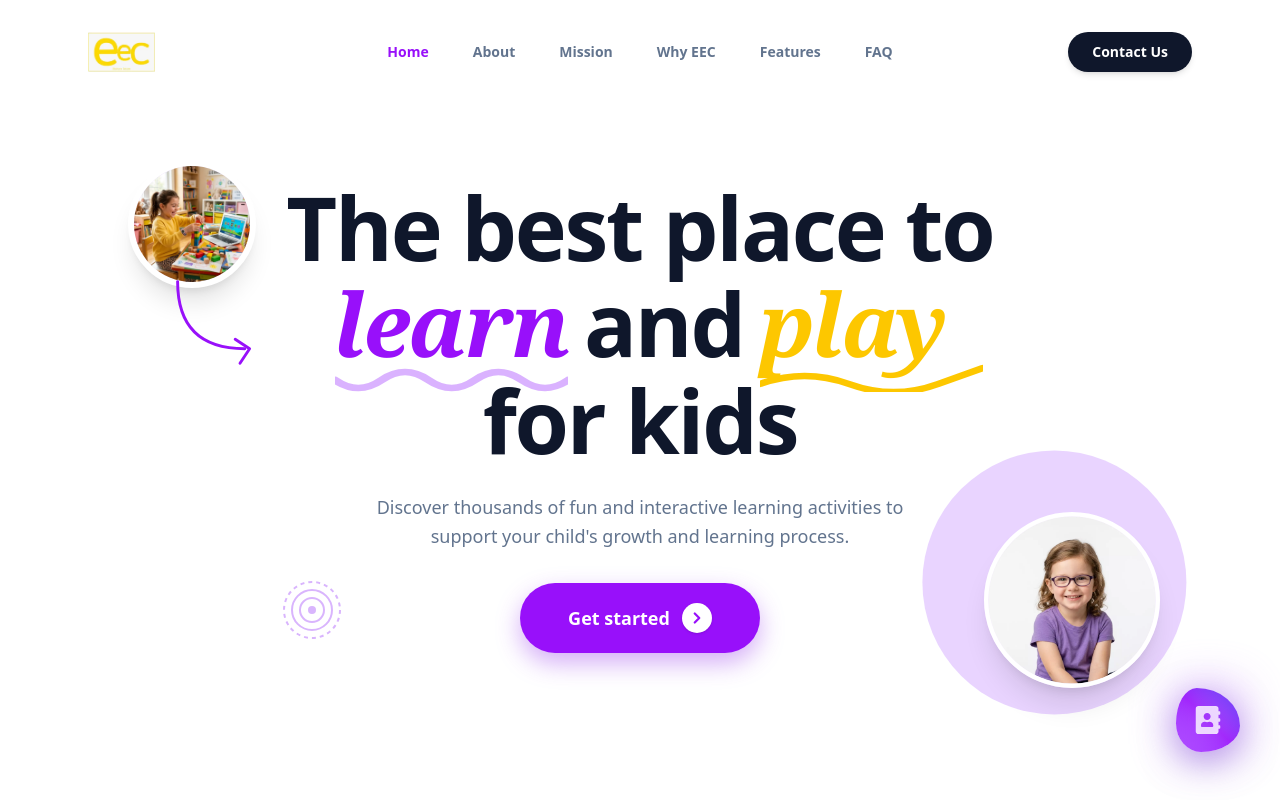
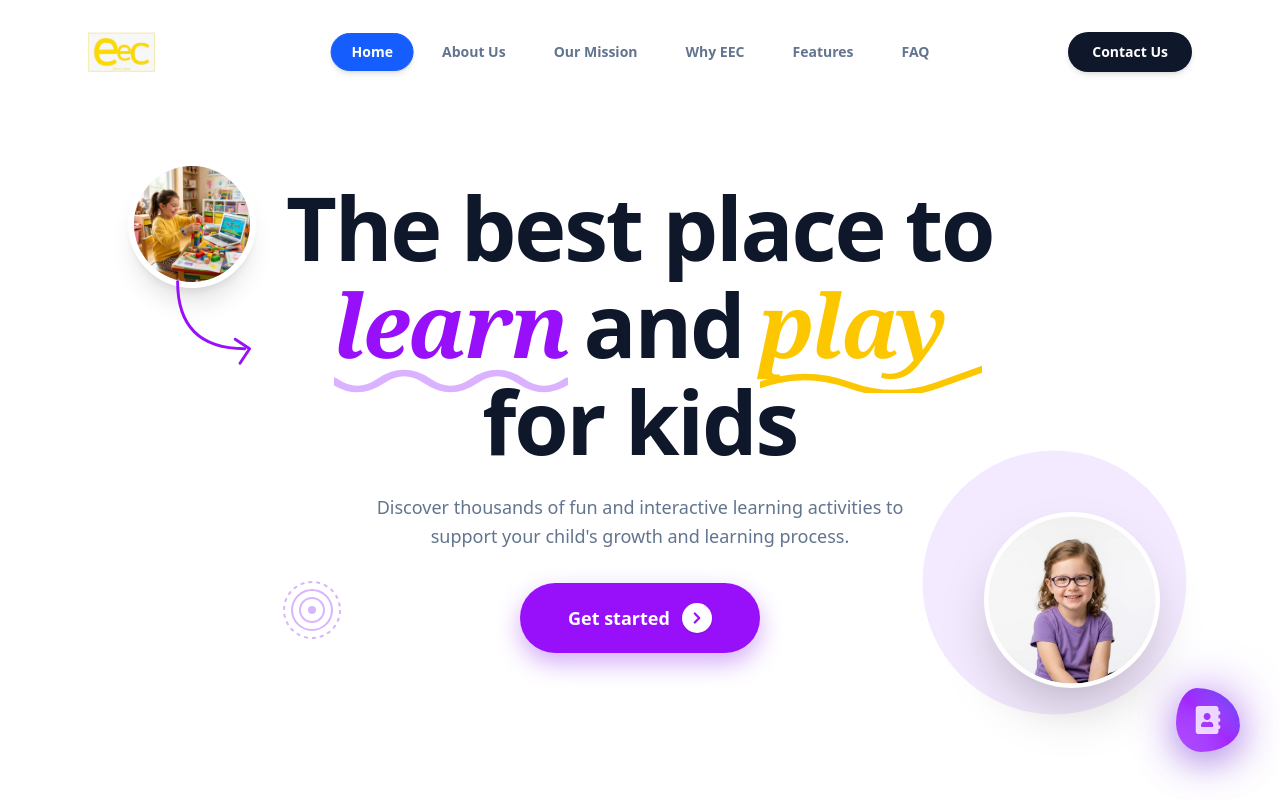
Before and after one commit to yarrowtech-intern2/EECB2CLanding, a React (Vite) app in the folder frontend/: page / in a window 1280 px wide. Shown: the top 800 px of the page. Built offline with nearby package versions, Linux system fonts and the light colour scheme.

Commit message:
here fixed stricy header

```diff
--- a/frontend/src/Components/About.jsx
+++ b/frontend/src/Components/About.jsx
@@ -7,11 +7,11 @@ const About = () => {
       <div className="global-container relative z-10 flex flex-col lg:flex-row items-center gap-8 lg:gap-20">
 
         {/* Left Side: Image */}
-        <div className="w-full lg:w-1/2 relative flex justify-center lg:justify-start" data-aos="fade-right">
+        <div className="w-full lg:w-1/2 relative flex justify-center lg:justify-start" data-aos="fade-up" data-aos-offset="0">
           <div className="relative w-64 h-64 sm:w-80 sm:h-80 lg:w-[450px] lg:h-[450px]">
             {/* Main Image - Now rounded square without border */}
             <div className="w-full h-full rounded-[40px] shadow-2xl overflow-hidden relative z-10 bg-white">
-              <img src={learningMaterials} alt="About Edify Eight" className="w-full h-full object-cover" />
+              <img src={learningMaterials} alt="About Edify Eight" className="w-full h-full object-cover" loading="eager" />
             </div>
             {/* Decorative shapes */}
             <div className="absolute -top-4 -left-4 sm:-top-6 sm:-left-6 w-24 h-24 sm:w-32 sm:h-32 bg-yellow-400 rounded-3xl -z-10 opacity-20 animate-pulse"></div>
--- a/frontend/src/Components/Header.jsx
+++ b/frontend/src/Components/Header.jsx
@@ -1,11 +1,9 @@
 import React, { useEffect, useRef, useState } from "react";
 import { useNavigate, useLocation } from "react-router-dom";
 import Logo from "../assets/logo.webp";
-import { FaBars, FaTimes, FaHome, FaInfoCircle, FaBullseye, FaQuestionCircle, FaStar, FaThLarge } from "react-icons/fa";
+import { FaBars, FaTimes } from "react-icons/fa";
 
 const Header = () => {
-  const [isVisible, setIsVisible] = useState(true);
-  const [lastScrollY, setLastScrollY] = useState(0);
   const [mobileOpen, setMobileOpen] = useState(false);
   const [activeSection, setActiveSection] = useState("home");
   const [scrolled, setScrolled] = useState(false);
@@ -15,12 +13,12 @@ const Header = () => {
   const location = useLocation();
 
   const navLinks = [
-    { label: "Home", id: "home", icon: <FaHome /> },
-    { label: "About", id: "about", icon: <FaInfoCircle /> },
-    { label: "Mission", id: "mission", icon: <FaBullseye /> },
-    { label: "Why EEC", id: "why-eec", icon: <FaStar /> },
-    { label: "Features", id: "features", icon: <FaThLarge /> },
-    { label: "FAQ", id: "faq", icon: <FaQuestionCircle /> },
+    { label: "Home", id: "home" },
+    { label: "About Us", id: "about" },
+    { label: "Our Mission", id: "mission" },
+    { label: "Why EEC", id: "why-eec" },
+    { label: "Features", id: "features" },
+    { label: "FAQ", id: "faq" },
   ];
 
   /* ======================
@@ -30,21 +28,7 @@ const Header = () => {
   useEffect(() => {
     const handleScroll = () => {
       const currentScrollY = window.scrollY;
-      setScrolled(currentScrollY > 30);
-
-      // Hide Header Logic
-      if (currentScrollY > lastScrollY && currentScrollY > 100) {
-        setIsVisible(false);
-      } else {
-        setIsVisible(true);
-      }
-
-      // CLOSE MENU ON SCROLL
-      if (mobileOpen) {
-        setMobileOpen(false);
-      }
-
-      setLastScrollY(currentScrollY);
+      setScrolled(currentScrollY > 20);
 
       // Active Section Logic
       const scrollPosition = currentScrollY + 150;
@@ -63,7 +47,7 @@ const Header = () => {
 
     window.addEventListener("scroll", handleScroll, { passive: true });
     return () => window.removeEventListener("scroll", handleScroll);
-  }, [lastScrollY, mobileOpen]);
+  }, []);
 
   /* ======================
      MOBILE CLOSE OUTSIDE
@@ -121,27 +105,27 @@ const Header = () => {
       ====================== */}
       <header
         className={`hidden lg:block fixed left-0 w-full z-[9999] transition-all duration-500 ease-in-out ${
-          isVisible ? "translate-y-0" : "-translate-y-full"
-        } ${
           scrolled ? "top-2 px-6" : "top-0 py-5 bg-transparent"
         }`}
       >
         <div className={`global-container relative flex items-center justify-between transition-all duration-500 ${
           scrolled
-            ? "h-16 bg-white/90 backdrop-blur-md shadow-lg rounded-full border border-white/20"
-            : "h-16 bg-transparent"
+            ? "h-16 bg-white/95 backdrop-blur-md shadow-lg rounded-full border border-slate-200"
+            : "h-16 bg-transparent border-transparent"
         }`}>
           <button onClick={() => scrollToSection("home")} className="ml-6">
             <img src={Logo} alt="logo" className="h-10 w-auto" />
           </button>
           <div className="flex items-center absolute left-1/2 -translate-x-1/2">
-            <nav className="flex items-center gap-1">
+            <nav className="flex items-center gap-2">
               {navLinks.map((item) => (
                 <button
                   key={item.id}
                   onClick={() => scrollToSection(item.id)}
                   className={`px-5 py-2 rounded-full text-sm font-bold transition-all duration-300 ${
-                    activeSection === item.id ? "text-purple-600" : "text-slate-500 hover:text-slate-800"
+                    activeSection === item.id
+                      ? "bg-blue-600 text-white shadow-md border border-blue-600"
+                      : "text-slate-500 hover:text-slate-800"
                   }`}
                 >
                   {item.label}
@@ -150,7 +134,7 @@ const Header = () => {
             </nav>
           </div>
           <div className="mr-6">
-            <button onClick={() => scrollToSection("contact")} className="bg-slate-900 text-white px-6 py-2.5 rounded-full text-sm font-bold hover:bg-purple-600 transition-all shadow-md">
+            <button onClick={() => scrollToSection("contact")} className="bg-slate-900 text-white px-6 py-2.5 rounded-full text-sm font-bold hover:bg-blue-600 transition-all shadow-md">
               Contact Us
             </button>
           </div>
@@ -158,16 +142,14 @@ const Header = () => {
       </header>
 
       {/* ======================
-         MOBILE HEADER (Standard Top Bar)
+         MOBILE HEADER
       ====================== */}
       <header
-        className={`lg:hidden fixed top-0 left-0 w-full z-[9999] transition-all duration-500 ease-in-out ${
-          isVisible ? "translate-y-0" : "-translate-y-full"
-        } ${
-          scrolled ? "bg-white/95 backdrop-blur-md shadow-sm py-3" : "bg-white py-4"
+        className={`lg:hidden fixed top-0 left-0 w-full z-[9999] transition-all duration-500 ease-in-out bg-white ${
+          mobileOpen ? "h-[500px]" : scrolled ? "shadow-md h-[64px] border-b border-slate-200" : "h-[72px] border-transparent"
         }`}
       >
-        <div className="global-container flex items-center justify-between relative z-[10001]">
+        <div className="global-container flex items-center justify-between h-[64px]">
           <button onClick={() => scrollToSection("home")}>
             <img src={Logo} alt="logo" className="h-8 w-auto" />
           </button>
@@ -179,46 +161,31 @@ const Header = () => {
           </button>
         </div>
 
-        {/* ======================
-           PREMIUM TOP SLIDE-DOWN GRID MENU
-        ====================== */}
+        {/* EXPANDING CONTENT */}
         <div
-          ref={mobileRef}
-          className={`absolute top-0 left-0 w-full bg-white rounded-b-[40px] shadow-[0_20px_60px_rgba(0,0,0,0.15)] transition-all duration-500 ease-in-out z-[10000] overflow-hidden ${
-            mobileOpen ? "translate-y-0 opacity-100" : "-translate-y-full opacity-0"
+          className={`transition-all duration-500 overflow-hidden ${
+            mobileOpen ? "opacity-100 visible translate-y-0" : "opacity-0 invisible -translate-y-4"
           }`}
         >
-          {/* Header height offset placeholder */}
-          <div className="h-20" />
-
-          <div className="p-6 pb-10">
-            <div className="grid grid-cols-2 gap-3 mb-8">
+          <div className="p-6 flex flex-col gap-1">
             {navLinks.map((item) => (
               <button
                 key={item.id}
                 onClick={() => scrollToSection(item.id)}
-                  className={`flex flex-col items-center justify-center p-5 rounded-3xl transition-all duration-300 border ${
+                className={`text-left px-6 py-4 rounded-2xl font-bold text-lg transition-all ${
                   activeSection === item.id
-                      ? "bg-purple-600 text-white border-purple-600 shadow-lg scale-[1.02]"
-                      : "bg-slate-50 text-slate-700 border-slate-100 hover:bg-purple-50 hover:text-purple-600"
+                    ? "bg-blue-600 text-white shadow-lg border border-blue-600"
+                    : "text-slate-600 hover:text-blue-600 hover:bg-blue-50"
                 }`}
               >
-                  <div className={`text-2xl mb-2 ${activeSection === item.id ? "text-white" : "text-purple-600"}`}>
-                    {item.icon}
-                  </div>
-                  <span className="text-sm font-bold">{item.label}</span>
+                {item.label}
               </button>
             ))}
-            </div>
-
             <button
               onClick={() => scrollToSection("contact")}
-              className="w-full bg-slate-900 text-white py-5 rounded-3xl font-bold text-lg shadow-xl active:scale-95 transition-all flex items-center justify-center gap-3"
+              className="mt-4 w-full bg-slate-900 text-white py-5 rounded-2xl font-bold text-lg shadow-xl active:scale-95 transition-all"
             >
               Get Started
-              <div className="w-8 h-8 rounded-full bg-white/20 flex items-center justify-center">
-                 <FaBars className="rotate-90" size={10} />
-              </div>
             </button>
           </div>
         </div>
@@ -226,7 +193,7 @@ const Header = () => {
 
       {/* BACKDROP */}
       <div
-        className={`fixed inset-0 bg-black/30 backdrop-blur-sm z-[9998] lg:hidden transition-all duration-500 ${
+        className={`fixed inset-0 bg-black/20 backdrop-blur-sm z-[9998] lg:hidden transition-all duration-500 ${
           mobileOpen ? "opacity-100 visible" : "opacity-0 invisible pointer-events-none"
         }`}
         onClick={() => setMobileOpen(false)}
--- a/frontend/src/Components/Hero.jsx
+++ b/frontend/src/Components/Hero.jsx
@@ -28,7 +28,7 @@ const Hero = () => {
         </div>
 
         {/* Left Floating Kid (Top) - DESKTOP ONLY */}
-        <div className="hidden lg:flex absolute top-[20%] left-[10%] flex-col items-center transition-all duration-500 z-10">
+        <div className="hidden lg:flex absolute top-[20%] left-[10%] flex-col items-center z-10 transition-transform">
           <div className="w-32 h-32 rounded-full bg-purple-100 border-[6px] border-white shadow-xl flex items-center justify-center overflow-hidden relative">
              <img src={otherKid} alt="Student" className="w-full h-full object-cover object-top" />
           </div>
@@ -39,19 +39,22 @@ const Hero = () => {
         </div>
 
         {/* Right Floating Kid (Bottom) - DESKTOP ONLY */}
-        <div className="hidden lg:block absolute bottom-[15%] right-[10%] scale-110 transition-all duration-500 z-10">
-          <div className="absolute inset-0 bg-purple-200 rounded-full scale-150 -translate-x-4 -translate-y-4" />
-          <div className="w-40 h-40 rounded-full flex items-center justify-center relative overflow-hidden bg-white/50 border-4 border-white shadow-xl">
+        <div className="hidden lg:block absolute bottom-[15%] right-[10%] scale-110 z-10">
+          <div className="absolute inset-0 bg-purple-200 rounded-full scale-150 -translate-x-4 -translate-y-4 opacity-50" />
+          <div className="w-40 h-40 rounded-full flex items-center justify-center relative overflow-hidden bg-white border-4 border-white shadow-2xl">
              <img src={heroKid} alt="Kid" className="w-full h-full object-cover" />
           </div>
         </div>
       </div>
 
       {/* Main Content */}
-      <div className="global-container relative z-20 flex flex-col items-center text-center">
+      <div className="global-container relative z-30 flex flex-col items-center text-center">
 
         {/* Headline */}
-        <h1 className="text-4xl sm:text-6xl lg:text-[5.5rem] leading-[1.1] tracking-tight text-slate-900 font-extrabold mb-4 sm:mb-6 max-w-4xl relative z-20 px-4">
+        <h1
+          data-aos="fade-up"
+          className="text-4xl sm:text-6xl lg:text-[5.5rem] leading-[1.1] tracking-tight text-slate-900 font-extrabold mb-4 sm:mb-6 max-w-4xl relative px-4"
+        >
           The best place to <br />
           <span className="relative inline-block z-10 mr-4">
             <span className="text-purple-600 italic font-serif">learn</span>
@@ -72,27 +75,33 @@ const Hero = () => {
           for kids
         </h1>
 
-        {/* MOBILE IMAGES COLLAGE - CLEAN & IMPACTFUL */}
-        <div className="lg:hidden flex items-center justify-center gap-4 mb-6 relative px-4">
+        {/* MOBILE IMAGES COLLAGE */}
+        <div className="lg:hidden flex items-center justify-center gap-4 mb-10 relative px-4 z-40">
            {/* Image 1 */}
            <div className="w-36 h-36 sm:w-44 sm:h-44 rounded-full border-4 border-white shadow-2xl overflow-hidden bg-purple-50 -rotate-6">
-              <img src={otherKid} alt="Student" className="w-full h-full object-cover object-top" />
+              <img src={otherKid} alt="Student" className="w-full h-full object-cover object-top" loading="eager" />
            </div>
            {/* Image 2 */}
-           <div className="w-36 h-36 sm:w-44 sm:h-44 rounded-full border-4 border-white shadow-2xl overflow-hidden bg-yellow-50 rotate-6 -translate-y-6">
-              <img src={heroKid} alt="Kid" className="w-full h-full object-cover" />
+           <div className="w-36 h-36 sm:w-44 sm:h-44 rounded-full border-4 border-white shadow-2xl overflow-hidden bg-white rotate-6 -translate-y-6">
+              <img src={heroKid} alt="Kid" className="w-full h-full object-cover" loading="eager" />
            </div>
 
            {/* Background blob for images */}
            <div className="absolute inset-0 bg-purple-100/50 blur-3xl -z-10 rounded-full scale-150" />
         </div>
 
-        <p className="max-w-xl text-slate-500 text-base sm:text-lg font-medium mb-6 sm:mb-8 leading-relaxed px-4 relative z-20">
+        <p
+          data-aos="fade-up"
+          data-aos-delay="100"
+          className="max-w-xl text-slate-500 text-base sm:text-lg font-medium mb-6 sm:mb-8 leading-relaxed px-4 relative z-20"
+        >
           Discover thousands of fun and interactive learning activities to support your child's growth and learning process.
         </p>
 
         <button
           onClick={scrollToContact}
+          data-aos="fade-up"
+          data-aos-delay="200"
           className="flex items-center gap-3 px-10 py-4 sm:px-12 sm:py-5 text-lg font-bold text-white bg-purple-600 rounded-full shadow-[0_10px_25px_rgba(147,51,234,0.4)] hover:shadow-[0_15px_35px_rgba(147,51,234,0.5)] hover:bg-purple-700 transition-all hover:-translate-y-1 active:scale-95 relative z-30 mb-6 sm:mb-8"
         >
           Get started
--- a/frontend/src/Components/ourMission.jsx
+++ b/frontend/src/Components/ourMission.jsx
@@ -8,11 +8,11 @@ const OurMission = () => {
       <div className="global-container relative z-10 flex flex-col lg:flex-row-reverse items-center gap-8 lg:gap-20">
 
         {/* Right Side: Image (re-using teachers for this section) */}
-        <div className="w-full lg:w-1/2 relative flex justify-center lg:justify-end" data-aos="fade-left">
+        <div className="w-full lg:w-1/2 relative flex justify-center lg:justify-end" data-aos="fade-up" data-aos-offset="0">
           <div className="relative w-64 h-64 sm:w-80 sm:h-80 lg:w-[450px] lg:h-[450px]">
             {/* Main Image - Now rounded square without border */}
             <div className="w-full h-full rounded-[40px] shadow-2xl overflow-hidden relative z-10 bg-white">
-               <img src={missionVision} alt="Our Mission" className="w-full h-full object-cover" />
+               <img src={missionVision} alt="Our Mission" className="w-full h-full object-cover" loading="eager" />
             </div>
             {/* Decorative shapes */}
             <div className="absolute -top-4 -left-4 sm:-top-6 sm:-left-6 w-24 h-24 sm:w-32 sm:h-32 bg-purple-400 rounded-3xl -z-10 opacity-20 animate-pulse"></div>
```
Also changed, not shown: frontend/src/App.jsx (+5 -5 lines). Lines whose indentation alone changed are shown as unchanged.
